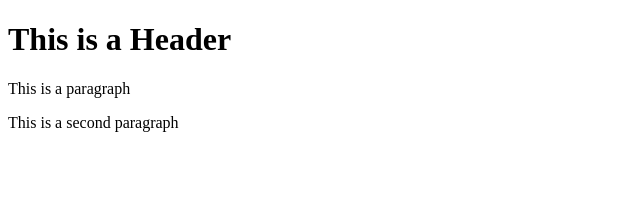
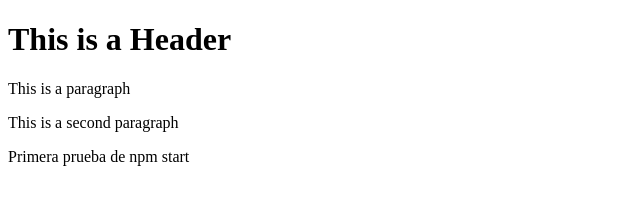
Before and after one commit to ShazellCrail/git-test, a website: page index.html in a window 1280 px wide. Shown: the whole page, without its empty margins (0-640 px from the left). Drawn offline with Linux system fonts and the light colour scheme.

Commit message:
Fourth commit: Probando node.js

```diff
--- a/index.html
+++ b/index.html
@@ -6,5 +6,6 @@
         <h1>This is a Header</h1>
         <p>This is a paragraph</p>
         <p>This is a second paragraph</p>
+        <p>Primera prueba de npm start</p>
     </body>
 </html>
```
Also changed, not shown: package.json (added, +24 -0 lines), 1 other file.
